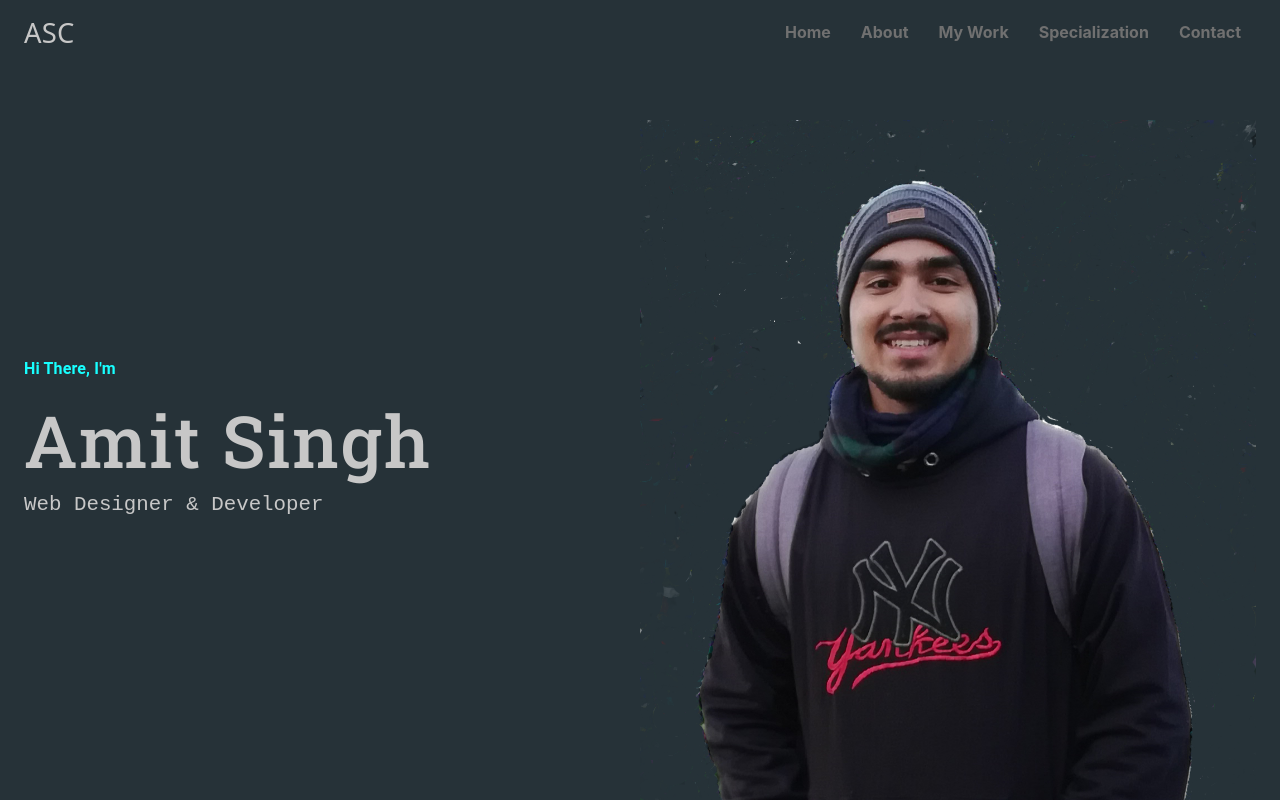
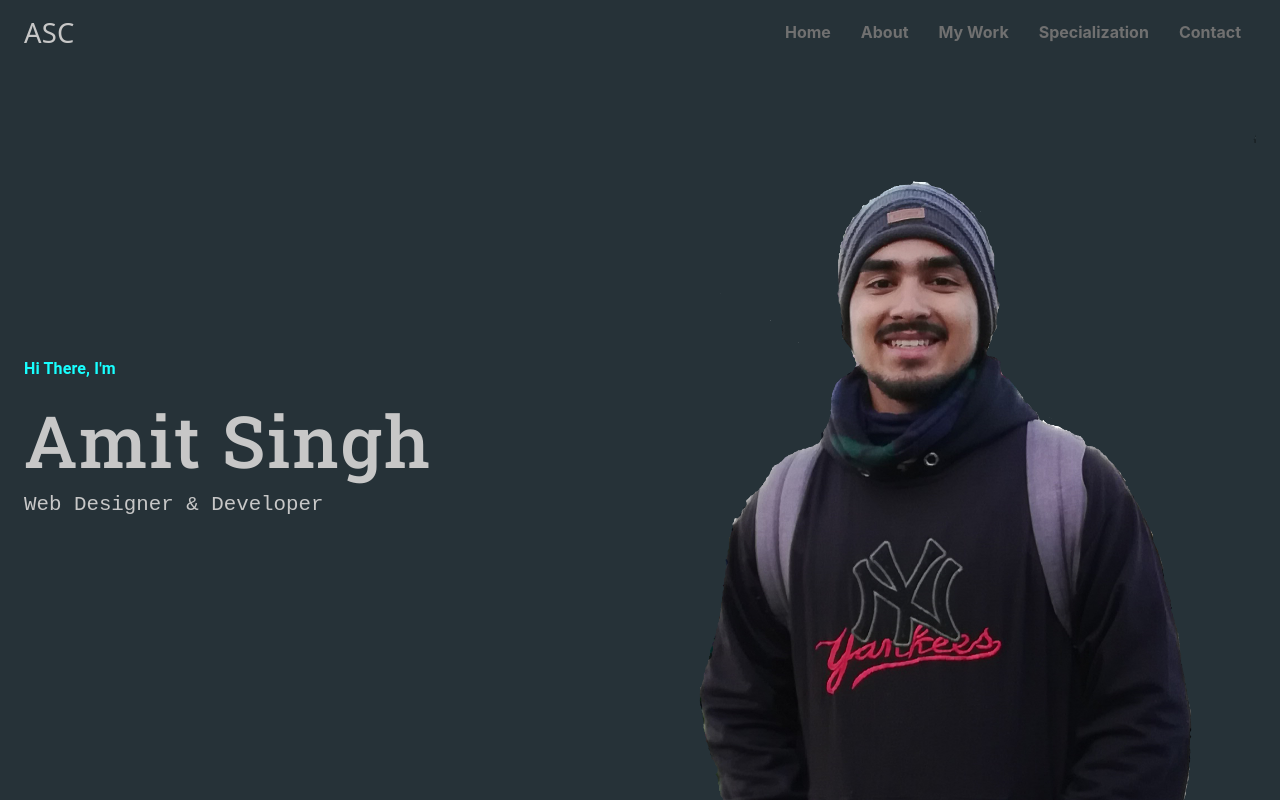
Before and after one commit to amit-singh88598/amit_portfolio, a React (Create React App) app: page / in a window 1280 px wide. Shown: the top 800 px of the page. Built offline with nearby package versions, Linux system fonts and the light colour scheme; a web font is replaced by a local one.

Commit message:
updated image

```diff
--- a/src/Components/heros.js
+++ b/src/Components/heros.js
@@ -58,7 +58,7 @@ function Heros(props) {
             <img
               class="ml-n50 mb-n5 "
               className={classes.image}
-              src="/amit-s.png"
+              src="/amit.png"
               alt="avatar"
             />
           </div>
```
Also changed, not shown: public/amit-s.png (deleted), public/amit.png (added).
